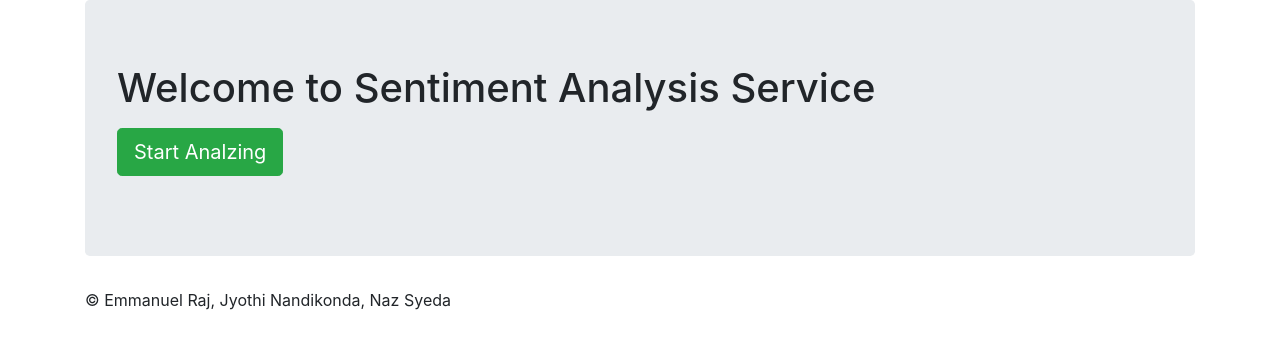
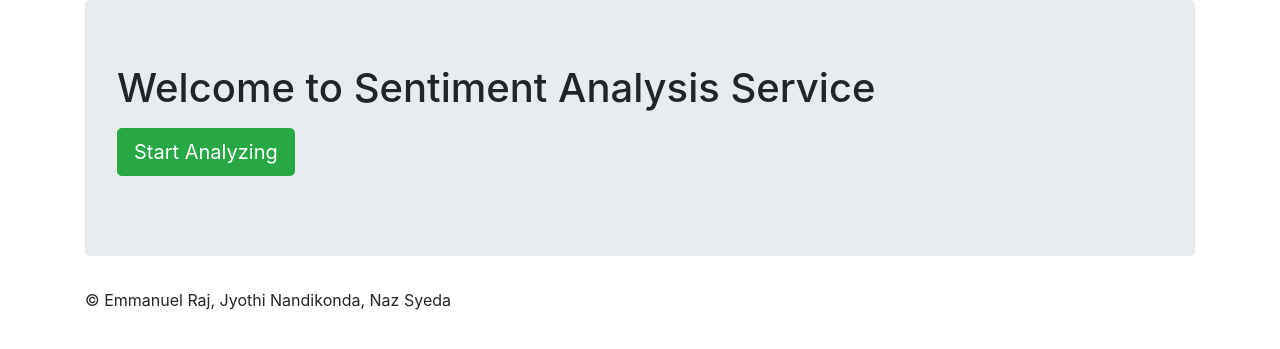
Before and after one commit to emmanuelraj7/sentiment-app, a Flask app: page / in a window 1280 px wide. Shown: the top 349 px of the page. Run offline with Flask 2, Linux system fonts and the light colour scheme; parts of the project's set-up code (start-up, migrations or seed data) failed here and were passed over; some libraries are stand-ins or nearby versions.

Commit message:
modified html pages

```diff
--- a/templates/index.html
+++ b/templates/index.html
@@ -27,7 +27,7 @@
         <div class="jumbotron">
             <h1>Welcome to Sentiment Analysis Service</h1>
             <p class="lead"></p>
-            <p><a class="btn btn-lg btn-success" href="service" role="button">Start Analzing</a>
+            <p><a class="btn btn-lg btn-success" href="service" role="button">Start Analyzing</a>
             </p>
         </div>
 
--- a/templates/sentiment_service.html
+++ b/templates/sentiment_service.html
@@ -1,7 +1,7 @@
 <!DOCTYPE html>
 <html lang="en">
   <head>
-    <title>Python Flask Bucket List App</title>
+    <title>Sentiment Analysis</title>
 
 
    <!-- Bootstrap CSS -->
```
